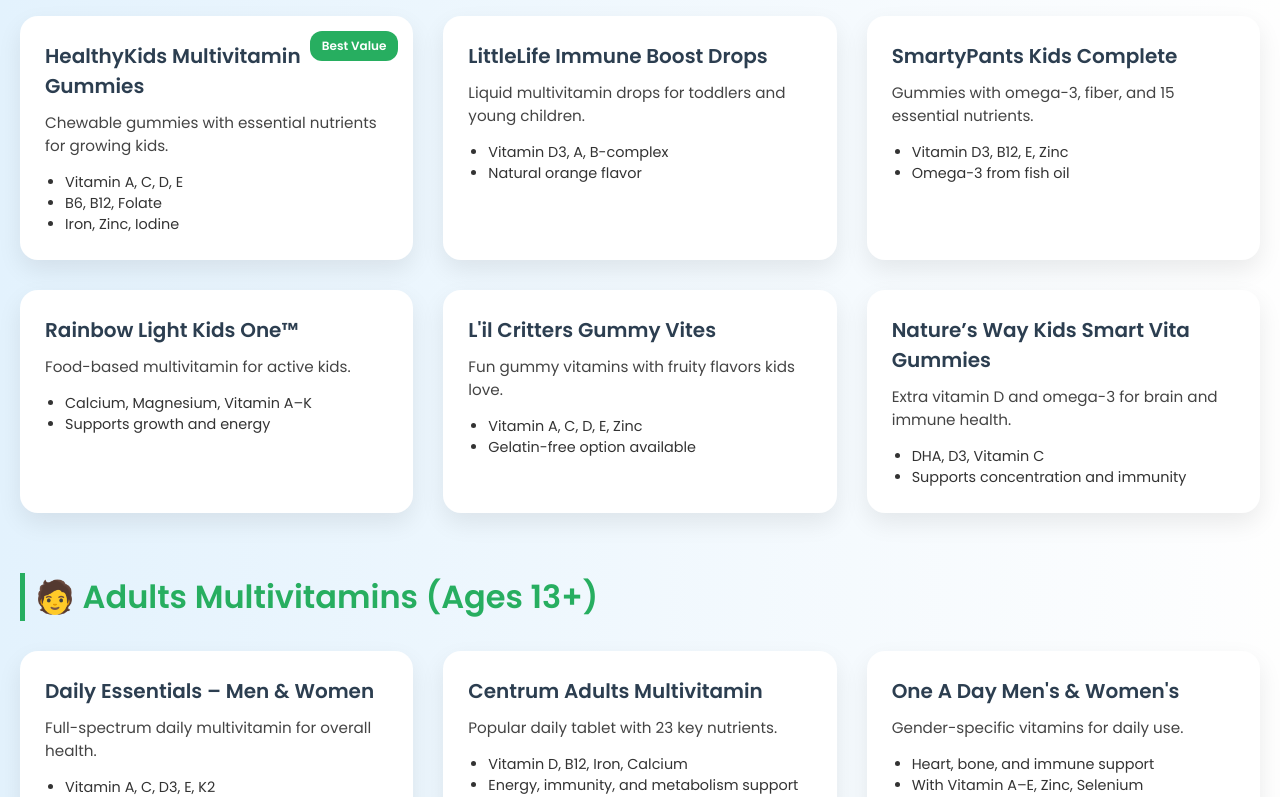
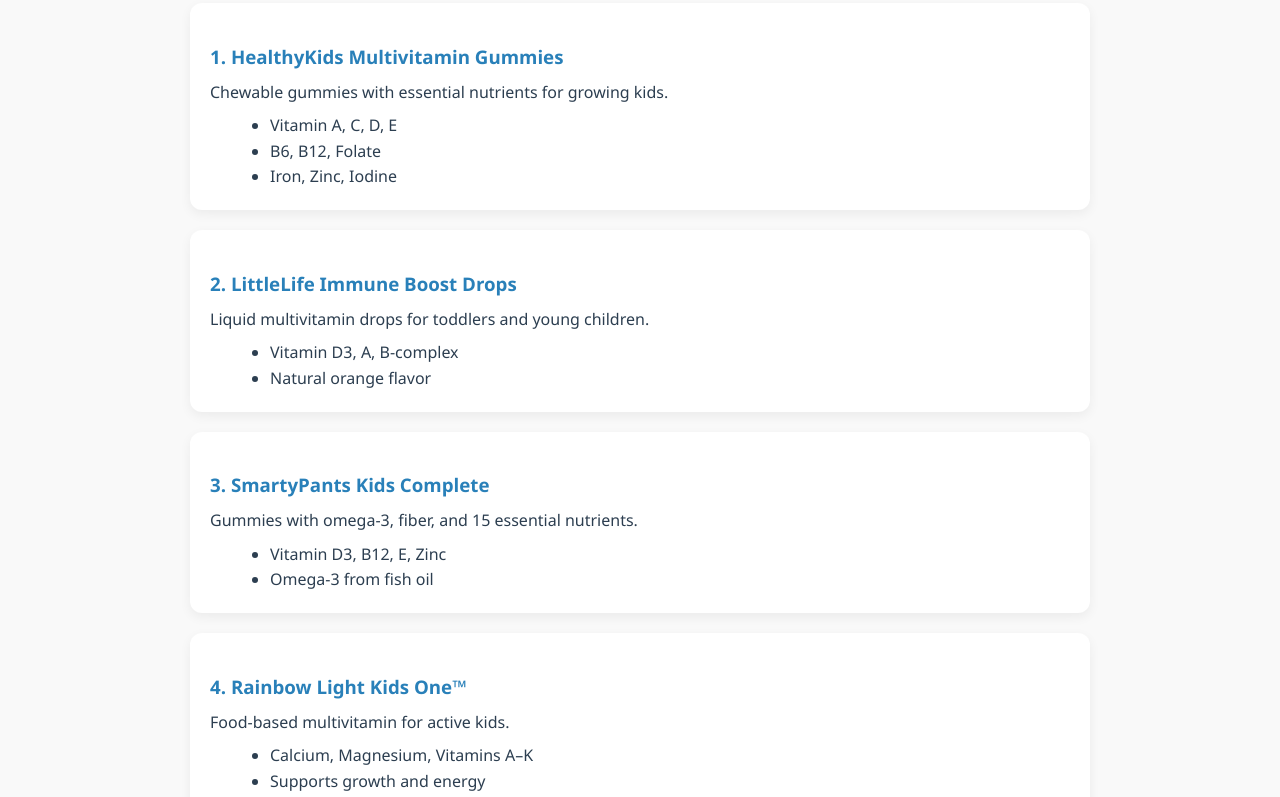
Before and after one commit to FloodmyIdeas/multivitamin-site, a plain HTML site: page index.html in a window 1280 px wide. Shown: the part 275-1072 px from the top of the page. Drawn offline with Linux system fonts and the light colour scheme.

Commit message:
Update index.html

```diff
--- a/index.html
+++ b/index.html
@@ -3,134 +3,62 @@
 <head>
   <meta charset="UTF-8" />
   <meta name="viewport" content="width=device-width, initial-scale=1.0" />
-  <title>Multivitamin Products</title>
-  <link href="https://fonts.googleapis.com/css2?family=Poppins:wght@400;600&display=swap" rel="stylesheet">
+  <title>🌿 Multivitamin + Mineral Products</title>
   <style>
-    :root {
-      --primary: #2c3e50;
-      --secondary: #27ae60;
-      --bg: #f0f4f8;
-      --card-bg: #ffffff;
-      --radius: 18px;
-      --shadow: 0 10px 25px rgba(0, 0, 0, 0.08);
-      --font: 'Poppins', sans-serif;
+    body {
+      font-family: 'Segoe UI', Tahoma, Geneva, Verdana, sans-serif;
+      background-color: #f9f9f9;
+      color: #2c3e50;
+      line-height: 1.6;
+      padding: 40px 20px;
+      max-width: 900px;
+      margin: auto;
     }
-
-    * {
-      box-sizing: border-box;
-      margin: 0;
-      padding: 0;
+    h1, h2 {
+      text-align: center;
+      color: #27ae60;
     }
-
-    body {
-      font-family: var(--font);
-      background: linear-gradient(to right, #e3f2fd, #fefefe);
-      color: var(--primary);
-      padding: 40px 20px;
+    h2 {
+      margin-top: 60px;
     }
-
-    header {
-      text-align: center;
-      margin-bottom: 60px;
+    .product {
+      background-color: #fff;
+      border-radius: 12px;
+      padding: 20px;
+      margin: 20px 0;
+      box-shadow: 0 4px 12px rgba(0,0,0,0.06);
+      transition: transform 0.3s ease;
     }
-
-    header h1 {
-      font-size: 3rem;
-      margin-bottom: 12px;
-      color: var(--primary);
+    .product:hover {
+      transform: scale(1.01);
     }
-
-    header p {
-      font-size: 1.2rem;
-      color: #555;
+    .product h3 {
+      margin-bottom: 8px;
+      color: #2980b9;
     }
-
-    section {
-      margin-bottom: 60px;
+    .product p {
+      margin: 8px 0;
     }
-
-    h2 {
-      font-size: 2rem;
-      color: var(--secondary);
+    ul {
+      margin: 8px 0 0 20px;
+    }
+    .section-title {
+      font-size: 1.4em;
       margin-bottom: 30px;
-      display: flex;
-      align-items: center;
-      gap: 12px;
-      padding-left: 10px;
-      border-left: 5px solid var(--secondary);
-    }
-
-    .products {
-      display: grid;
-      grid-template-columns: repeat(auto-fit, minmax(300px, 1fr));
-      gap: 30px;
-    }
-
-    .product-card {
-      background: var(--card-bg);
-      border-radius: var(--radius);
-      box-shadow: var(--shadow);
-      padding: 25px;
-      position: relative;
-      transition: all 0.3s ease;
-    }
-
-    .product-card:hover {
-      transform: translateY(-8px);
-      box-shadow: 0 14px 30px rgba(0, 0, 0, 0.12);
-    }
-
-    .product-card h3 {
-      color: var(--primary);
-      margin-bottom: 10px;
-      font-size: 1.25rem;
-    }
-
-    .product-card p {
-      margin-bottom: 15px;
-      color: #444;
-      font-size: 0.95rem;
-    }
-
-    .product-card ul {
-      padding-left: 20px;
-      color: #333;
-      font-size: 0.9rem;
-    }
-
-    .badge {
-      position: absolute;
-      top: 15px;
-      right: 15px;
-      background: var(--secondary);
-      color: white;
-      padding: 6px 12px;
-      border-radius: 12px;
-      font-size: 0.75rem;
-      font-weight: 600;
-    }
-
-    footer {
-      text-align: center;
-      font-size: 0.9rem;
-      color: #888;
-      margin-top: 60px;
+      border-bottom: 2px solid #27ae60;
+      display: inline-block;
+      padding-bottom: 4px;
     }
   </style>
 </head>
 <body>
+  <h1>🌿 Multivitamin + Mineral Products</h1>
+  <p style="text-align: center;">Carefully selected vitamins for every stage of life</p>
 
-  <header>
-    <h1>🌿 Multivitamin + Mineral Products</h1>
-    <p>Tailored nutrition for growing kids (Ages 3–12) and thriving adults (Ages 13+)</p>
-  </header>
+  <h2>👧 Kids Multivitamins (Ages 3–12)</h2>
 
-  <section>
-    <h2>👧 Kids Multivitamins (Ages 3–12)</h2>
-    <div class="products">
-      <div class="product-card">
-        <div class="badge">Best Value</div>
-        <h3>HealthyKids Multivitamin Gummies</h3>
+  <div class="product">
+    <h3>1. HealthyKids Multivitamin Gummies</h3>
     <p>Chewable gummies with essential nutrients for growing kids.</p>
     <ul>
       <li>Vitamin A, C, D, E</li>
@@ -138,106 +66,124 @@
       <li>Iron, Zinc, Iodine</li>
     </ul>
   </div>
-      <div class="product-card">
-        <h3>LittleLife Immune Boost Drops</h3>
+
+  <div class="product">
+    <h3>2. LittleLife Immune Boost Drops</h3>
     <p>Liquid multivitamin drops for toddlers and young children.</p>
     <ul>
       <li>Vitamin D3, A, B-complex</li>
       <li>Natural orange flavor</li>
     </ul>
   </div>
-      <div class="product-card">
-        <h3>SmartyPants Kids Complete</h3>
+
+  <div class="product">
+    <h3>3. SmartyPants Kids Complete</h3>
     <p>Gummies with omega-3, fiber, and 15 essential nutrients.</p>
     <ul>
       <li>Vitamin D3, B12, E, Zinc</li>
       <li>Omega-3 from fish oil</li>
     </ul>
   </div>
-      <div class="product-card">
-        <h3>Rainbow Light Kids One™</h3>
+
+  <div class="product">
+    <h3>4. Rainbow Light Kids One™</h3>
     <p>Food-based multivitamin for active kids.</p>
     <ul>
-          <li>Calcium, Magnesium, Vitamin A–K</li>
+      <li>Calcium, Magnesium, Vitamins A–K</li>
       <li>Supports growth and energy</li>
     </ul>
   </div>
-      <div class="product-card">
-        <h3>L'il Critters Gummy Vites</h3>
+
+  <div class="product">
+    <h3>5. L'il Critters Gummy Vites</h3>
     <p>Fun gummy vitamins with fruity flavors kids love.</p>
     <ul>
       <li>Vitamin A, C, D, E, Zinc</li>
       <li>Gelatin-free option available</li>
     </ul>
   </div>
-      <div class="product-card">
-        <h3>Nature’s Way Kids Smart Vita Gummies</h3>
+
+  <div class="product">
+    <h3>6. Nature’s Way Kids Smart Vita Gummies</h3>
     <p>Extra vitamin D and omega-3 for brain and immune health.</p>
     <ul>
       <li>DHA, D3, Vitamin C</li>
       <li>Supports concentration and immunity</li>
     </ul>
   </div>
+
+  <div class="product">
+    <h3>7. Flintstones Gummies Complete</h3>
+    <p>Trusted brand with key nutrients to support kids' health.</p>
+    <ul>
+      <li>Vitamin A, C, D, E, B12</li>
+      <li>Bone and immune support</li>
+    </ul>
   </div>
-  </section>
 
-  <section>
   <h2>🧑 Adults Multivitamins (Ages 13+)</h2>
-    <div class="products">
-      <div class="product-card">
-        <h3>Daily Essentials – Men & Women</h3>
+
+  <div class="product">
+    <h3>1. Daily Essentials – Men & Women</h3>
     <p>Full-spectrum daily multivitamin for overall health.</p>
     <ul>
       <li>Vitamin A, C, D3, E, K2</li>
       <li>B-complex, Zinc, Magnesium</li>
     </ul>
   </div>
-      <div class="product-card">
-        <h3>Centrum Adults Multivitamin</h3>
+
+  <div class="product">
+    <h3>2. Centrum Adults Multivitamin</h3>
     <p>Popular daily tablet with 23 key nutrients.</p>
     <ul>
       <li>Vitamin D, B12, Iron, Calcium</li>
       <li>Energy, immunity, and metabolism support</li>
     </ul>
   </div>
-      <div class="product-card">
-        <h3>One A Day Men's & Women's</h3>
+
+  <div class="product">
+    <h3>3. One A Day Men's & Women's</h3>
     <p>Gender-specific vitamins for daily use.</p>
     <ul>
+      <li>Vitamin A–E, Zinc, Selenium</li>
       <li>Heart, bone, and immune support</li>
-          <li>With Vitamin A–E, Zinc, Selenium</li>
     </ul>
   </div>
-      <div class="product-card">
-        <h3>Garden of Life MyKind Organics</h3>
+
+  <div class="product">
+    <h3>4. Garden of Life MyKind Organics</h3>
     <p>Certified organic multivitamin made from real food.</p>
     <ul>
       <li>Non-GMO, Vegan, Whole Food-Based</li>
       <li>High in B-complex and antioxidants</li>
     </ul>
   </div>
-      <div class="product-card">
-        <h3>Nature Made Multi for Him/Her</h3>
+
+  <div class="product">
+    <h3>5. Nature Made Multi for Him/Her</h3>
     <p>Simple, no-nonsense multivitamin for general wellness.</p>
     <ul>
       <li>25+ essential vitamins and minerals</li>
       <li>No artificial colors or preservatives</li>
     </ul>
   </div>
-      <div class="product-card">
-        <h3>MegaFood Women’s or Men’s One Daily</h3>
+
+  <div class="product">
+    <h3>6. MegaFood Women’s or Men’s One Daily</h3>
     <p>Gentle on the stomach with whole-food nutrients.</p>
     <ul>
       <li>Iron, D3, K2, Zinc</li>
       <li>Supports stress, energy, and heart health</li>
     </ul>
   </div>
+
+  <div class="product">
+    <h3>7. Ritual Essential for Adults</h3>
+    <p>Clean, transparent ingredients with delayed-release capsules.</p>
+    <ul>
+      <li>Vegan Omega-3, B12, D3</li>
+      <li>Traceable ingredient sourcing</li>
+    </ul>
   </div>
-  </section>
-
-  <footer>
-    &copy; 2025 Multivitamin Guide. All rights reserved.
-  </footer>
-
 </body>
 </html>
```
Lines whose indentation alone changed are shown as unchanged.
